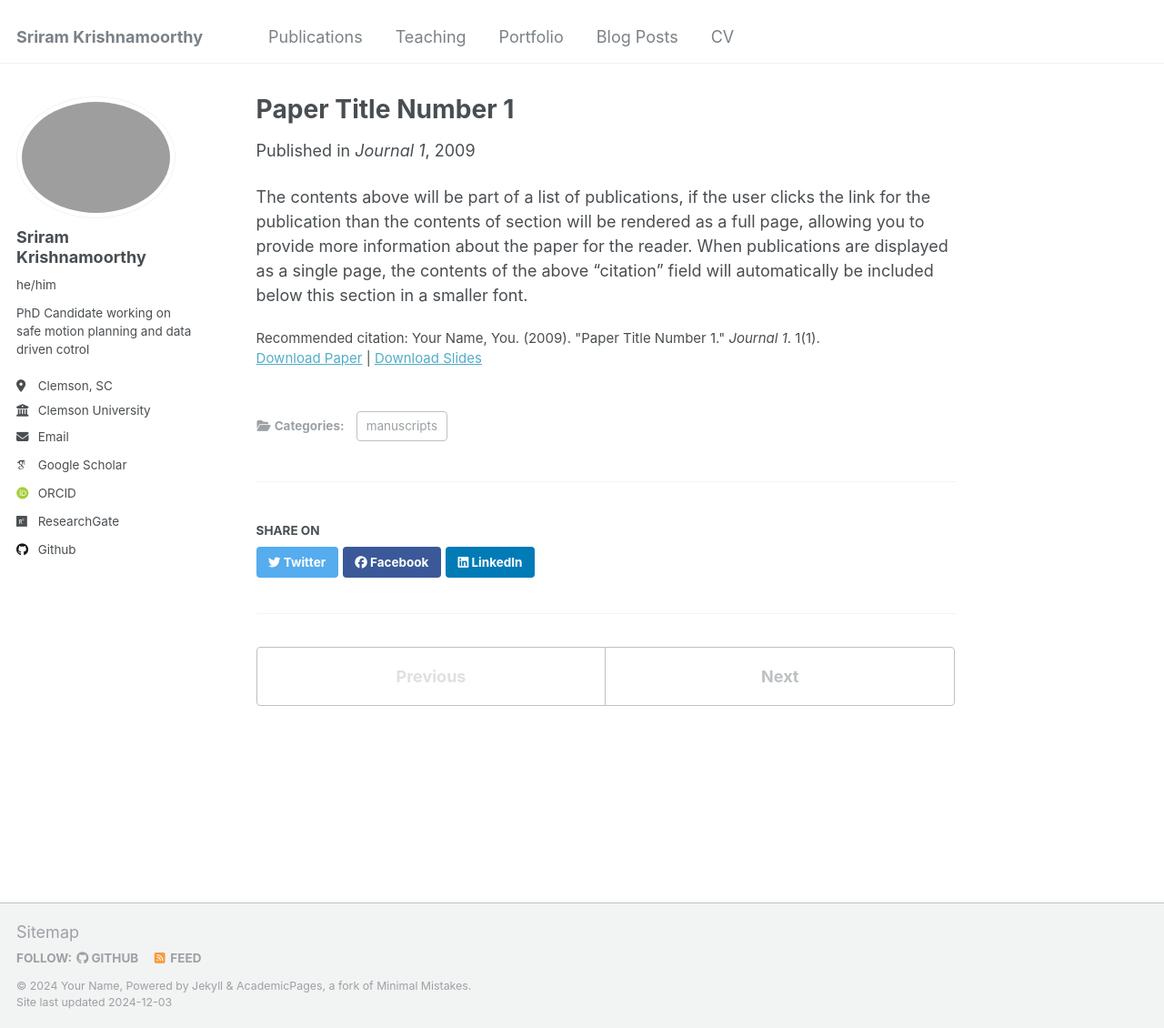
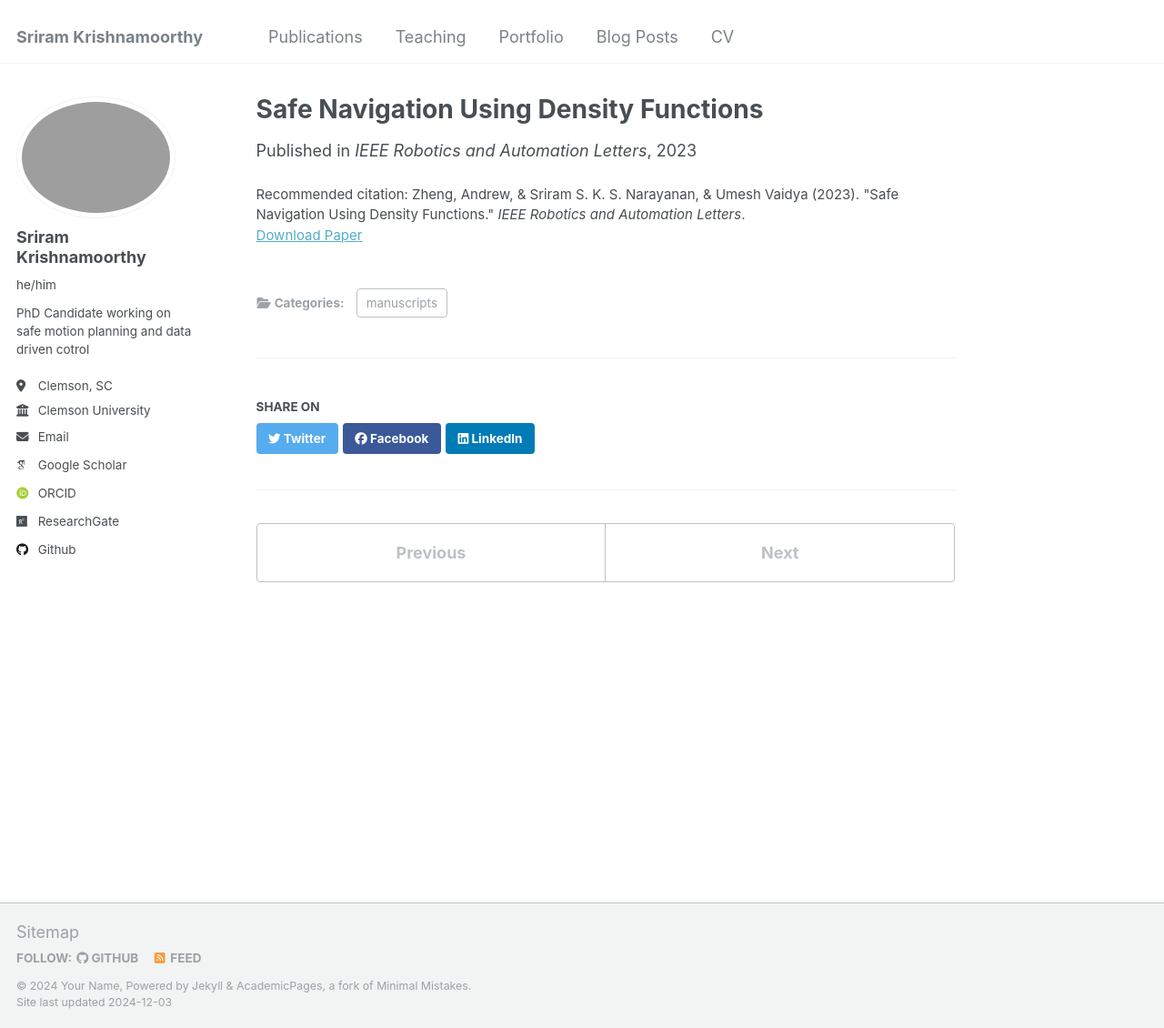
Before and after one commit to sriram-2502/sriram-2502.github.io, a Jekyll site: the page built from _publications/2009-10-01-paper-title-number-1.md, in a window 1280 px wide and 1130 px high. Shown: the whole window at 91% size. Built offline with Jekyll 4.4.1, drawn with Linux system fonts in a browser that asks for light colours; some web fonts are replaced.

Commit message:
added density stuff

```diff
--- a/_publications/2009-10-01-paper-title-number-1.md
+++ b/_publications/2009-10-01-paper-title-number-1.md
@@ -1,14 +1,12 @@
 ---
-title: "Paper Title Number 1"
+title: "Safe Navigation Using Density Functions"
 collection: publications
 category: manuscripts
-permalink: /publication/2009-10-01-paper-title-number-1
-excerpt: 'This paper is about the number 1. The number 2 is left for future work.'
-date: 2009-10-01
-venue: 'Journal 1'
-slidesurl: 'http://academicpages.github.io/files/slides1.pdf'
-paperurl: 'http://academicpages.github.io/files/paper1.pdf'
-citation: 'Your Name, You. (2009). &quot;Paper Title Number 1.&quot; <i>Journal 1</i>. 1(1).'
+permalink: /publication/2023-01-15-safe-navigation-density-functions
+excerpt: 'This paper presents a novel approach for safe control synthesis using the dual formulation of the navigation problem. The main contribution of this paper is in the analytical construction of density functions for almost everywhere navigation with safety constraints. In contrast to the existing approaches, where density functions are used for the analysis of navigation problems, we use density functions for the synthesis of safe controllers. We provide convergence proof using the proposed density functions for navigation with safety. Further, we use these density functions to design feedback controllers capable of navigating in cluttered environments and high-dimensional configuration spaces. The proposed analytical construction of density functions overcomes the problem associated with navigation functions, which are known to exist but challenging to construct, and potential functions, which suffer from local minima. Application of the developed framework is demonstrated on simple integrator dynamics and fully actuated robotic systems.'
+date: 2023-01-15
+venue: 'IEEE Robotics and Automation Letters'
+#slidesurl: ''
+paperurl: 'https://arxiv.org/abs/2306.15830'
+citation: 'Zheng, Andrew, & Sriram S. K. S. Narayanan, & Umesh Vaidya (2023). "Safe Navigation Using Density Functions." <i>IEEE Robotics and Automation Letters</i>.'
 ---
-
-The contents above will be part of a list of publications, if the user clicks the link for the publication than the contents of section will be rendered as a full page, allowing you to provide more information about the paper for the reader. When publications are displayed as a single page, the contents of the above "citation" field will automatically be included below this section in a smaller font.
```
